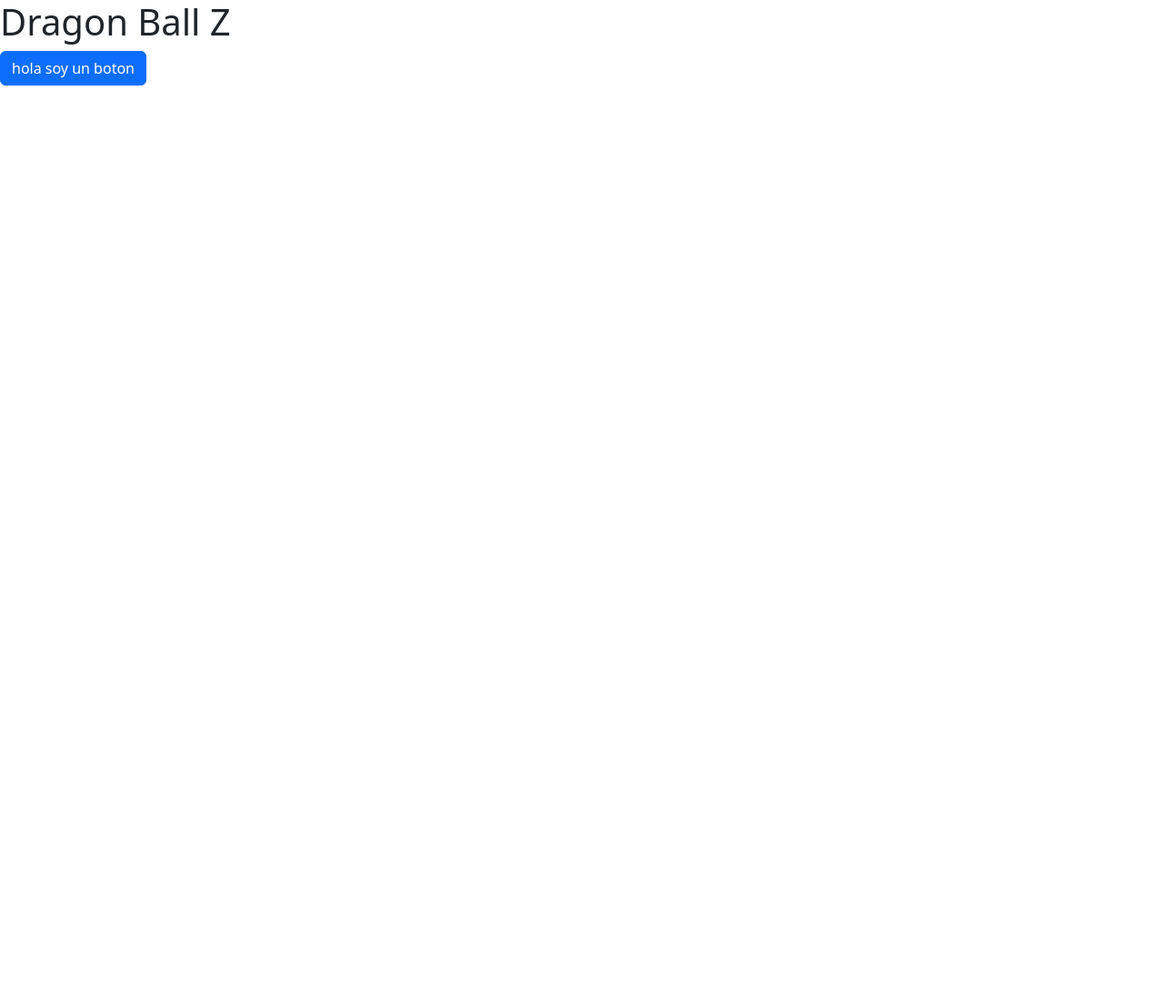
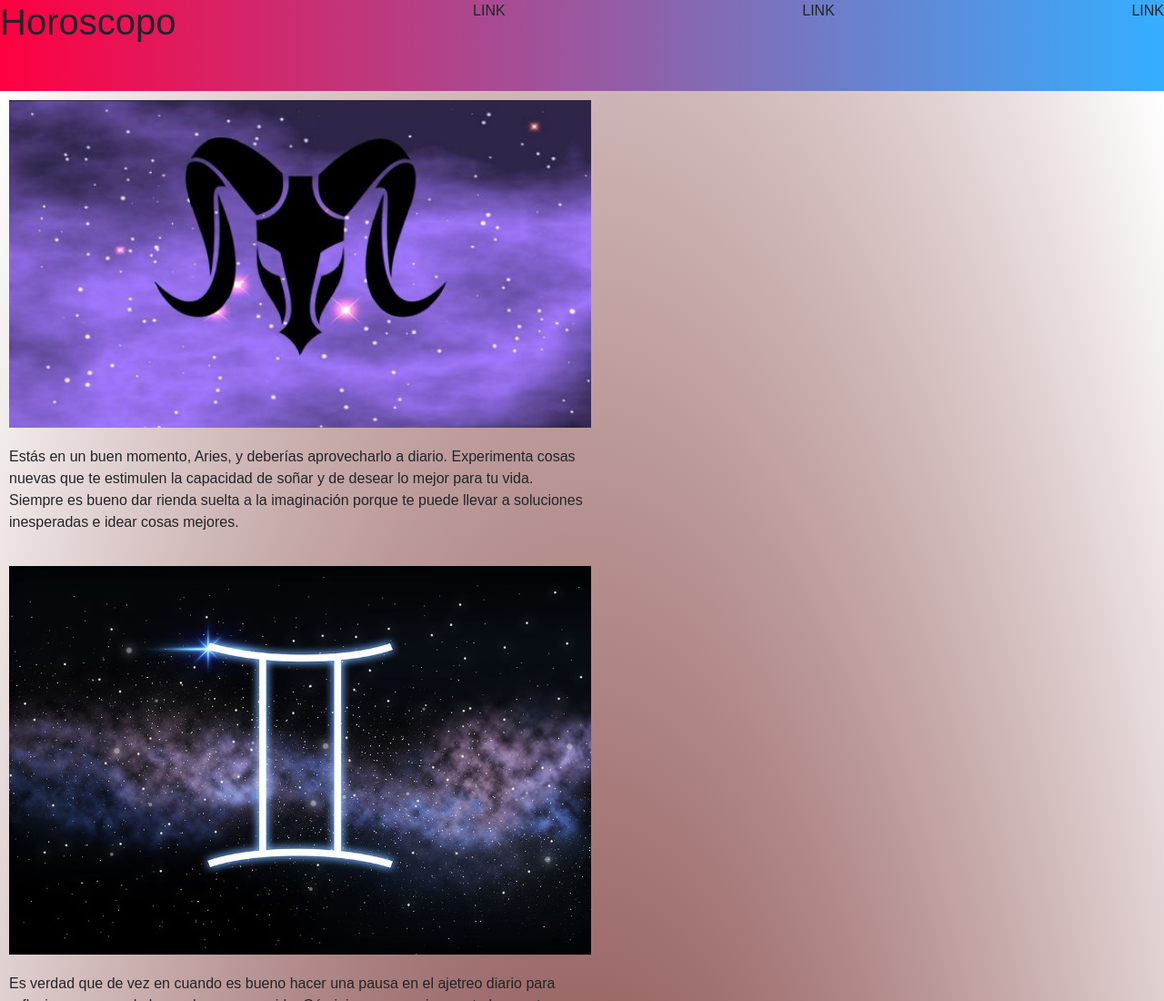
Before and after one commit to luisfernando0412/tp-github, a plain HTML site: page index.html in a window 1280 px wide. Shown: the top 1100 px of the page at 91% size. Before the commit the page ends 800 px from the top, so only its background shows below. Drawn offline with nearby package versions, Linux system fonts and the light colour scheme.

Commit message:
mi primer commit

```diff
--- a/css/style.css
+++ b/css/style.css
@@ -0,0 +1,42 @@
+*{margin: 0;
+padding: 0;
+box-sizing: border-box;
+font-family: sans-serif;
+
+}
+.header{
+    display: flex;
+    justify-content: space-between;
+    background-image: linear-gradient(to left,rgb(53, 174, 255),rgb(255, 0, 64));
+    height: 100px;
+}
+
+.header ul{
+    list-style: none;
+}
+.header li{display: inline-block;}
+.main{
+    height: 600vh;
+    background-image: radial-gradient(rgb(87, 0, 0), rgb(255, 255, 255));
+
+}
+.grid-container {
+
+    margin: 0;
+    display: grid;
+
+    justify-items: center;
+    align-items: center;
+    width: 50vh;
+}
+img{width: 80vh;
+margin: 10px;}
+
+p {
+    padding: 10px;
+}
+
+.grid-container p:hover{background-color: aqua;
+transition: .3;}
+
+.grid-container img{transition:.5s;}
--- a/index.html
+++ b/index.html
@@ -1,22 +1,43 @@
 <!doctype html>
 <html lang="en">
-  <head>
+
+<head>
     <meta charset="utf-8">
     <meta name="viewport" content="width=device-width, initial-scale=1">
+    <link rel="stylesheet" href="https://cdnjs.cloudflare.com/ajax/libs/animate.css/4.1.1/animate.min.css">
     <!-- Bootstrap -->
-<link href="https://cdn.jsdelivr.net/npm/bootstrap@5.2.0/dist/css/bootstrap.min.css" rel="stylesheet" integrity="sha384-gH2yIJqKdNHPEq0n4Mqa/HGKIhSkIHeL5AyhkYV8i59U5AR6csBvApHHNl/vI1Bx" crossorigin="anonymous">
-  <!--css  -->
-  <link rel="stylesheet" href="./css/style.css">
-<title>Anime</title>
-  </head>
-  <body>
-    <h1>Dragon Ball Z</h1>
-    <button class="btn btn-primary">hola soy un boton</button>
+    <link href="https://cdn.jsdelivr.net/npm/bootstrap@5.2.0/dist/css/bootstrap.min.css" rel="stylesheet"
+        integrity="sha384-gH2yIJqKdNHPEq0n4Mqa/HGKIhSkIHeL5AyhkYV8i59U5AR6csBvApHHNl/vI1Bx" crossorigin="anonymous">
+    <!--css  -->
+    <link rel="stylesheet" href="./css/style.css">
 
+    <title>Horoscopo</title>
+</head>
 
+<body>
+    <header class="header">
+        <h1 class="wow animate__animated animate__bounce">Horoscopo</h1>
+        <li>LINK</li>
+        <li>LINK</li>
+        <li>LINK</li>
+    </header>
+    <main class="main">
+        <div class="grid-container">
+            <div><img src="./imag/aries.jpg" alt="signo aries"></div>
+            <p>Estás en un buen momento, Aries, y deberías aprovecharlo a diario. Experimenta cosas nuevas que te estimulen la capacidad de soñar y de desear lo mejor para tu vida. Siempre es bueno dar rienda suelta a la imaginación porque te puede llevar a soluciones inesperadas e idear cosas mejores.</p>
+            <div><img src="./imag/geminis.jpg" alt="signo geminis"></div>
+            <p>Es verdad que de vez en cuando es bueno hacer una pausa en el ajetreo diario para reflexionar acerca de lo que has conseguido, Géminis, pero precisamente hoy no te conviene. Es momento de vivir la vida con intensidad, tomando decisiones de forma rápida y escuchando tu intuición.</p>
+            <div><img src="./imag/leo.jpg" alt="signo leo"></div>
+            <p>No cometa un error por su impaciencia, relájese y conseguirá lo que se propone. Evite que la pena invada su corazón. Caso contrario, no podrá pensar correctamente.</p>
+            <div><img src="./imag/sagitario.jpg" alt="signo sagitario"></div>
+            <p>Estás un poco “chof”, Sagitario, y hoy te convendría ver el panorama diario más positivamente. Quizá algunas cosas no te han salido como esperabas pero éste no es motivo para venirse abajo. Aunque no hayas alcanzado tus sueños no tienes que desistir de ellos. No dejes nunca de pensar en lo que quieres para tu futuro.
+            </p>
+        </div>
+    </main>
+    <script src="js/wow.min.js"></script>
+              <script>
+              new WOW().init();
+              </script>
+</body>
 
-
-
-    <script src="https://cdn.jsdelivr.net/npm/bootstrap@5.2.0/dist/js/bootstrap.bundle.min.js" integrity="sha384-A3rJD856KowSb7dwlZdYEkO39Gagi7vIsF0jrRAoQmDKKtQBHUuLZ9AsSv4jD4Xa" crossorigin="anonymous"></script>
-  </body>
 </html>
```
Also changed, not shown: imag/aries.jpg (added), imag/geminis.jpg (added), imag/leo.jpg (added), imag/sagitario.jpg (added), 1 other file.
